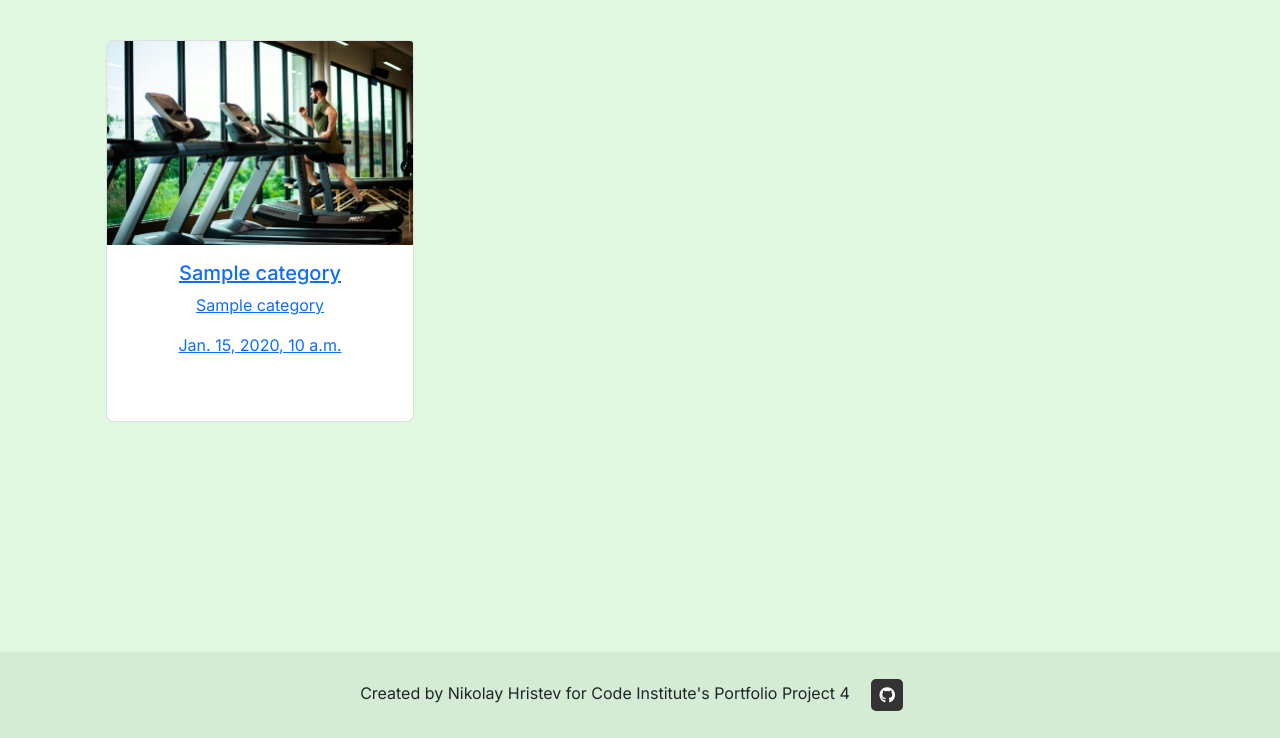
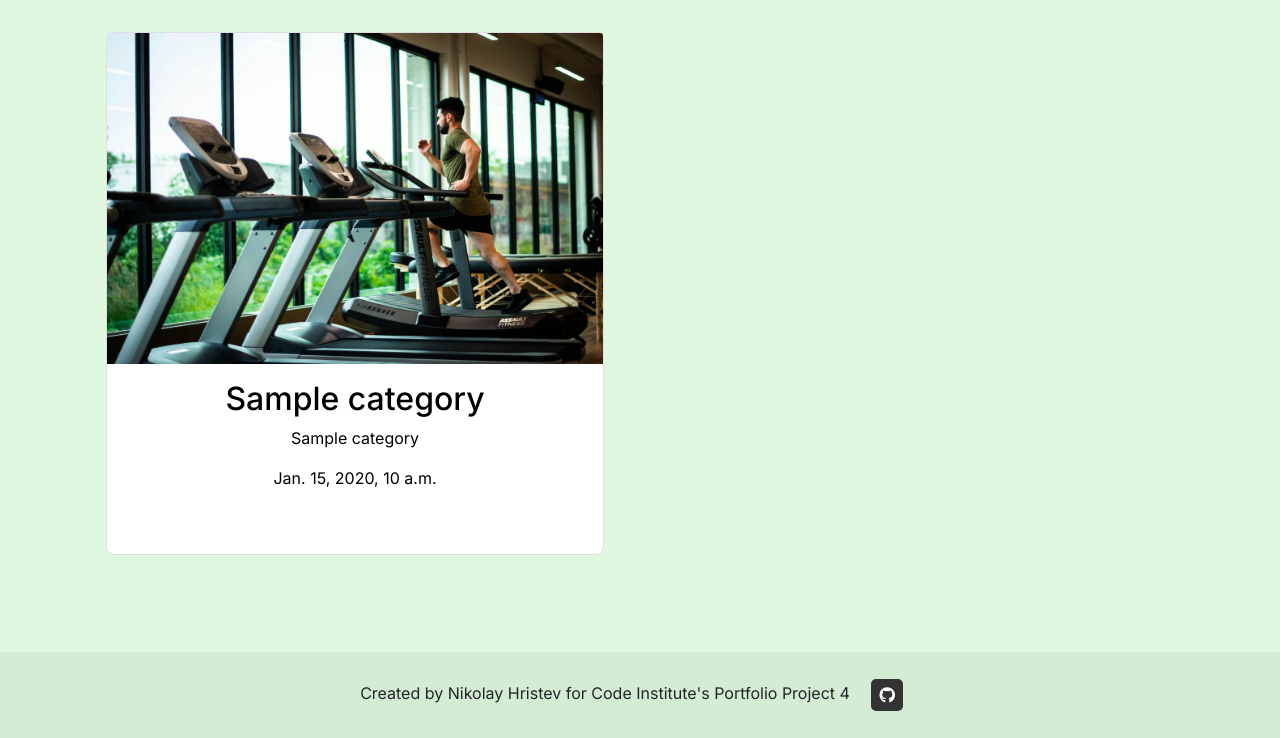
Before and after one commit to devnickocodes/healthifyzone, a Django app: page /categories in a window 1280 px wide. Shown: the part 62-800 px from the top of the page. Run offline with Django 4.2, Linux system fonts and the light colour scheme; tables that the repository leaves empty hold one stand-in row (values such as "Sample post").

Commit message:
adjust styling of categories template

```diff
--- a/main/templates/main/categories.html
+++ b/main/templates/main/categories.html
@@ -4,13 +4,13 @@
 <div class="container categories-container">
     <div class="row row-cols-lg-3 row-cols-md-2">
         {% for category in object_list %}
-        <div class="col-lg-4 col-md-6 col-sm-6 mt-3">
-            <a href="/" class="card-link">
+        <div class="col-lg-6 col-sm-6 mt-2">
+            <a href="/" class="card-link categories-link">
                 <div class="card h-100 d-flex flex-column m-4">
                     <img class="card-img-top" src="{% static 'images/placeholder.jpeg' %}" alt="Card image cap">
                     <div class="card-body d-flex flex-column justify-content-between">
                         <div>
-                            <h5 class="card-title text-center">{{category.title}}</h5>
+                            <h2 class="card-title text-center">{{category.title}}</h2>
                             <p class="card-text text-center">{{category.subtitle}}</p>
                             <p class="card-text text-center">{{category.created_on}}</p>
                         </div>
@@ -21,4 +21,6 @@
         {% endfor %}
     </div>
 </div>
+
+
 {% endblock%}
--- a/static/css/style.css
+++ b/static/css/style.css
@@ -100,8 +100,18 @@ body {
 }
 
 /* Categories */
+
 .categories-container{
     margin-bottom: 2rem;
+}
+
+.categories-link{
+    text-decoration: none;
+    color: rgb(0, 0, 0);
+}
+
+.categories-link:hover{
+    color: rgb(0, 0, 0);
 }
 /* Footer */
 
```
